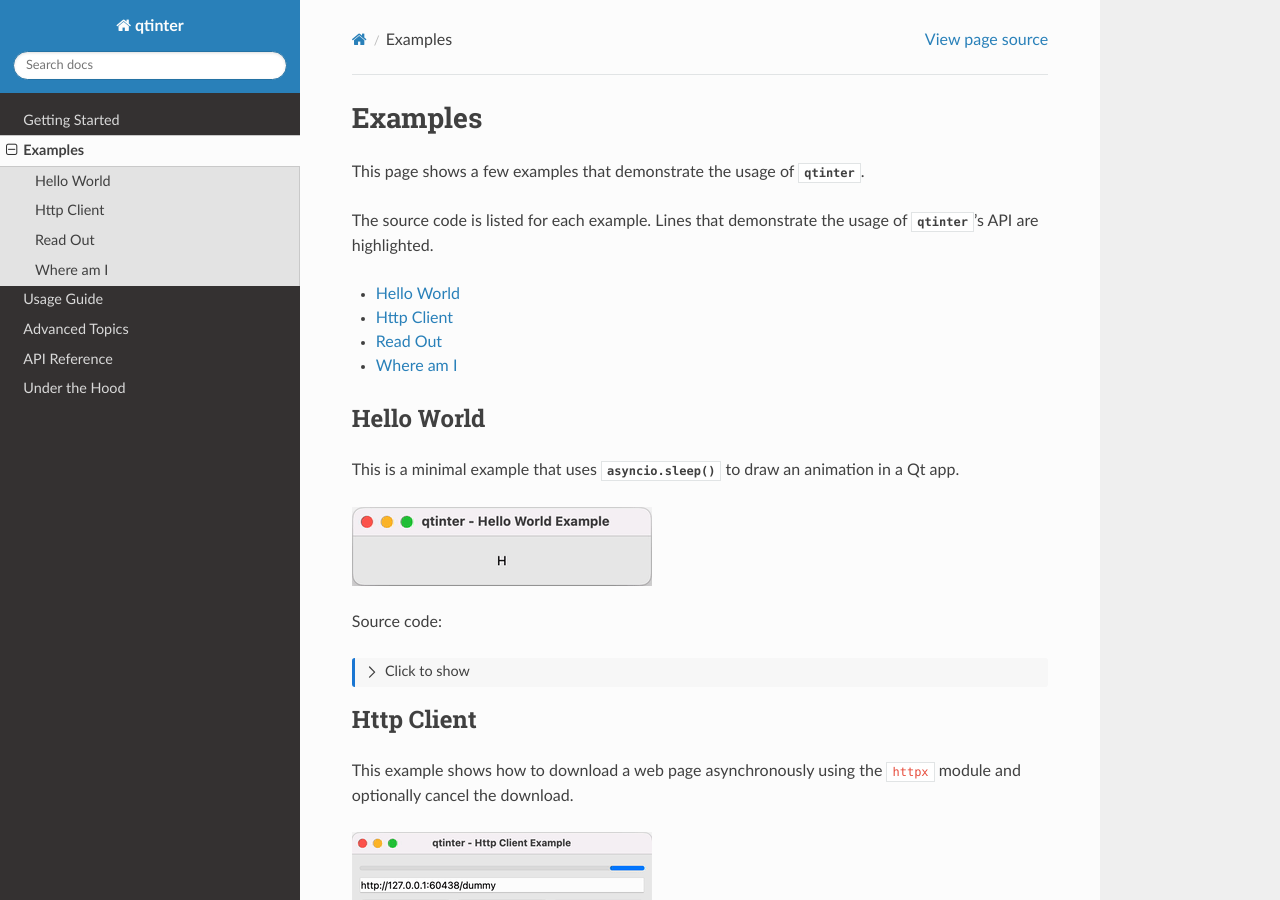
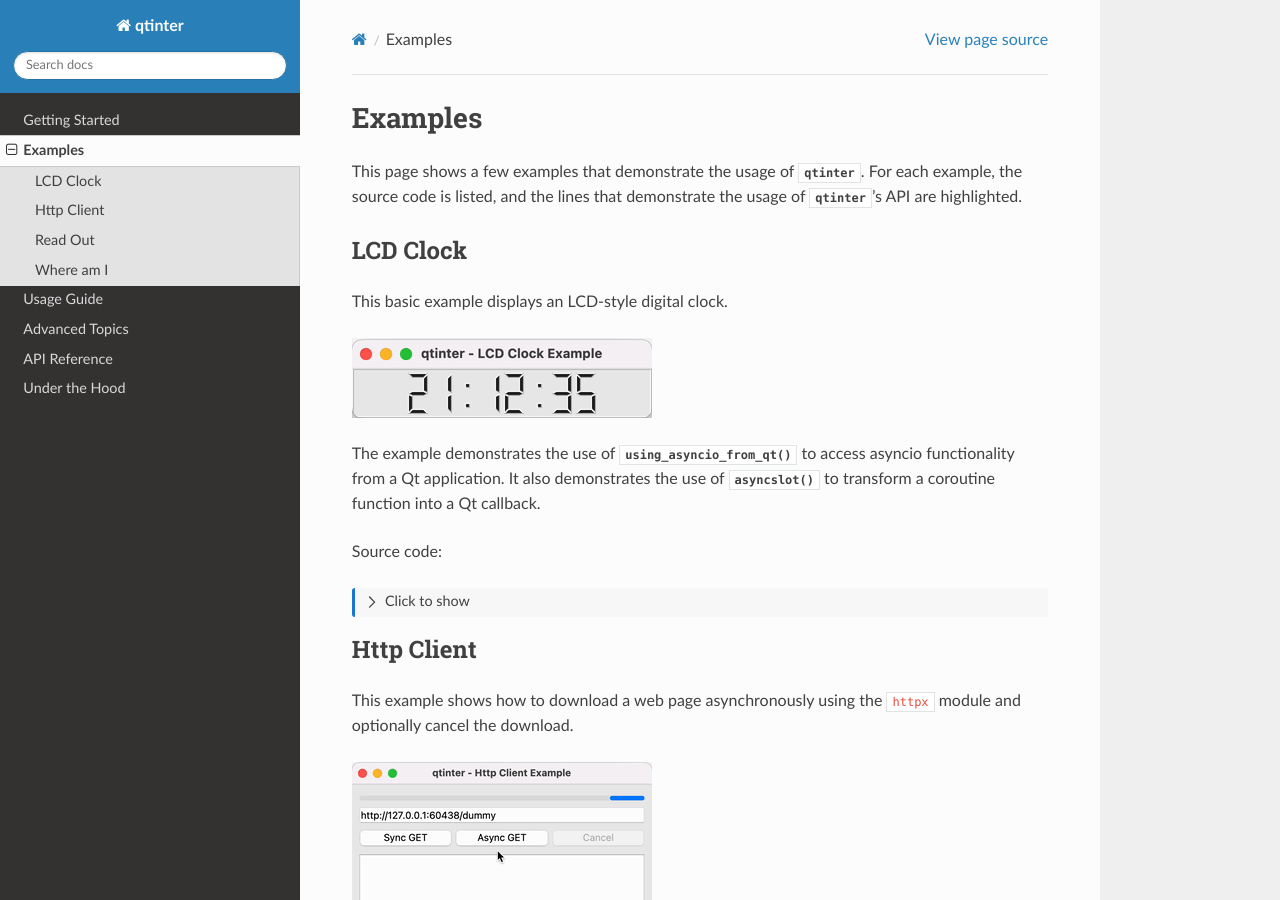
Before and after one commit to fancidev/qtinter, a Sphinx documentation site: the page built from docs/examples.rst, in a window 1280 px wide and 900 px high. Built offline with Sphinx 7.4.7 and the Read the Docs theme 2.0.0, drawn with Linux system fonts in a browser that asks for light colours; the version number could not be read and is left out.

Commit message:
Add LCD Clock example.

```diff
--- a/docs/examples.rst
+++ b/docs/examples.rst
@@ -4,32 +4,30 @@ Examples
 ========
 
 This page shows a few examples that demonstrate the usage of :mod:`qtinter`.
-
-The source code is listed for each example.  Lines that demonstrate the usage
-of :mod:`qtinter`'s API are highlighted.
-
-.. contents::
-   :depth: 1
-   :local:
+For each example, the source code is listed, and the lines that demonstrate
+the usage of :mod:`qtinter`'s API are highlighted.
 
 
-.. _hello-world-example:
+.. _lcd-clock-example:
 
-Hello World
------------
+LCD Clock
+---------
 
-This is a minimal example that uses :func:`asyncio.sleep` to draw an
-animation in a Qt app.
+This basic example displays an LCD-style digital clock.
 
-.. image:: hello_world.gif
+.. image:: _static/lcd_clock.gif
+
+The example demonstrates the use of :func:`using_asyncio_from_qt` to access
+asyncio functionality from a Qt application.  It also demonstrates the use
+of :func:`asyncslot` to transform a coroutine function into a Qt callback.
 
 Source code:
 
 .. toggle::
 
-   .. literalinclude:: ../examples/hello_world.py
+   .. literalinclude:: ../examples/lcd_clock.py
       :language: python
-      :emphasize-lines: 4,15,33
+      :emphasize-lines: 5,15,31
       :linenos:
 
 
--- a/docs/quickstart.rst
+++ b/docs/quickstart.rst
@@ -72,7 +72,7 @@ wrapping them with :func:`qtinter.asyncslot`:
 
 And that's it!
 
-To see these in action, check out the :ref:`hello-world-example` example
+To see these in action, check out the :ref:`lcd-clock-example` example
 and the :ref:`http-client-example` example.
 For usage details, see :ref:`using-using-asyncio-from-qt` and
 :ref:`using-asyncslot`.
```
Also changed, not shown: README.md (+23 -12 lines), docs/_static/lcd_clock.gif (added), 1 other file.
